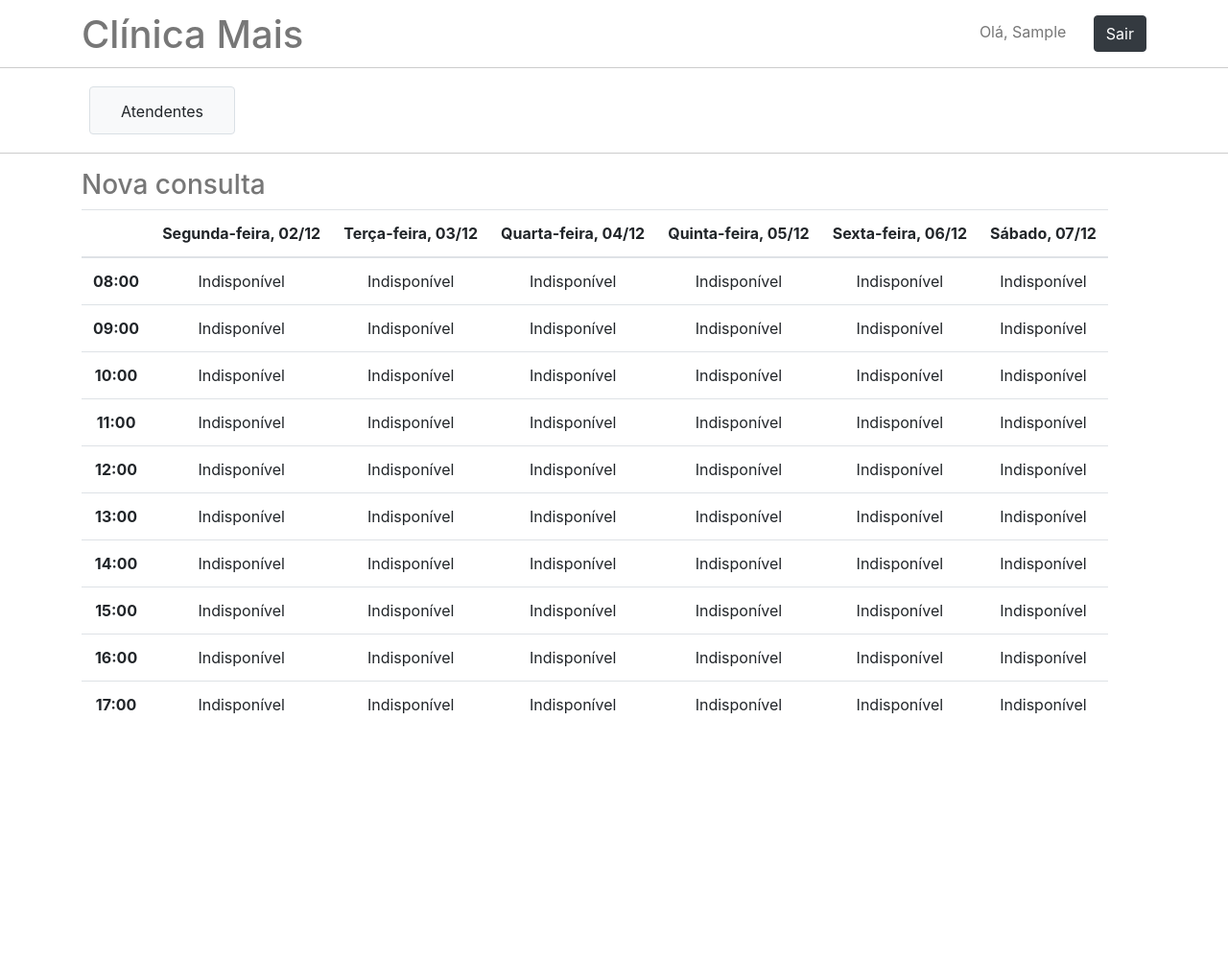
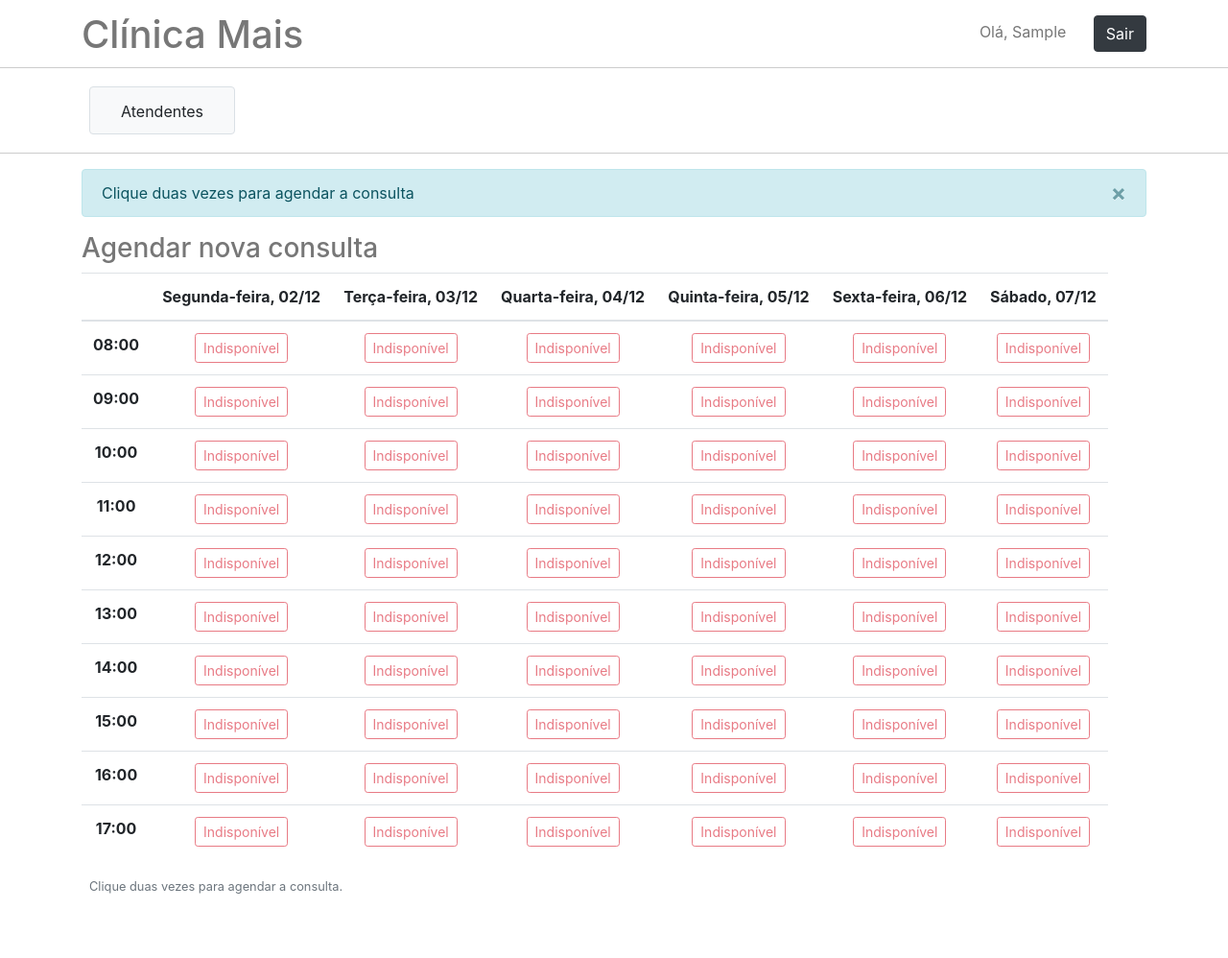
Before and after one commit to Rdadamos/clinicamais, a Django app: page /home/nova_consulta/1/1/ in a window 1280 px wide. Shown: the whole page at 96% size. Before the commit the page ends 744 px from the top, so only its background shows below. Run offline with Django 3.2, Linux system fonts and the light colour scheme; the visitor is signed in with stand-in values (Sample User, id 1); data that the repository does not hold is empty; some libraries are stand-ins or nearby versions.

Commit message:
Initial patient's appoitments page

```diff
--- a/appointments/models.py
+++ b/appointments/models.py
@@ -10,6 +10,7 @@ class Appointment(models.Model):
     doctor = models.ForeignKey(Doctor, on_delete=models.CASCADE)
     attendant = models.ForeignKey(Attendant, on_delete=models.CASCADE)
     patient = models.ForeignKey(Patient, on_delete=models.CASCADE)
+    canceled = models.BooleanField(default=False)
 
 class AppointmentExam(models.Model):
     appointment = models.ForeignKey(Appointment, on_delete=models.CASCADE)
--- a/appointments/templates/appointments/menubar.html
+++ b/appointments/templates/appointments/menubar.html
@@ -4,10 +4,10 @@
     <a class="menuBtn btn btn-light" href="{% url 'all_attendant' %}">Atendentes</a>
   {% endif %}
   {% if user.attendant %}
-    <a class="menuBtn btn btn-light" href="{% url 'all_doctor' %}">Médicos</a>
-    <a class="menuBtn btn btn-light" href="{% url 'all_patient' %}">Pacientes</a>
-    <a class="menuBtn btn btn-light" href="{% url 'all_attendant' %}">Medicamentos</a>
-    <a class="menuBtn btn btn-light" href="{% url 'all_attendant' %}">Exames</a>
+    <a class="menuBtn btn btn-outline-info" href="{% url 'all_doctor' %}">Médicos</a>
+    <a class="menuBtn btn btn-outline-info" href="{% url 'all_patient' %}">Pacientes</a>
+    <a class="menuBtn btn btn-outline-info" href="{% url 'all_attendant' %}">Medicamentos</a>
+    <a class="menuBtn btn btn-outline-info" href="{% url 'all_attendant' %}">Exames</a>
   {% endif %}
 </div>
 {% endblock %}
--- a/appointments/templates/appointments/new_appointment.html
+++ b/appointments/templates/appointments/new_appointment.html
@@ -4,7 +4,7 @@
 
 {% block content %}
   <div>
-    <h3>Nova consulta</h3>
+    <h3>Agendar nova consulta</h3>
   </div>
   <table class="table table-hover table-responsive tableAppointment text-center">
     <thead>
@@ -21,12 +21,15 @@
           <th scope="row">{{ hour }}</th>
           {% for form in forms %}
             <td>
-              {% if form == "noform" %}
-                Indisponível
+              {% if form == "notavailable" %}
+                <button type="button" class="btn btn-outline-danger btn-sm" disabled>Indisponível</button>
+              {% elif form == "appointment" %}
+                <button type="button" class="btn btn-outline-secondary btn-sm" disabled>Agendada</button>
               {% else %}
               <form method="post">{% csrf_token %}
                 {{ form }}
-                <button type="submit" class="btn btn-primary btn-sm">Marcar</button>
+                <button type="button" class="btn btn-primary btn-sm btnNewAppointment">Disponível</button>
+                <button type="submit" class="btn btn-success btn-sm btnSubmitNewAppointment d-none">Agendar</button>
               </form>
               {% endif %}
             </td>
@@ -35,4 +38,5 @@
       {% endfor %}
     </tbody>
   </table>
+  <p class="text-muted ml-2"><small>Clique duas vezes para agendar a consulta.</small></p>
 {% endblock %}
--- a/appointments/templates/appointments/new_appointment_doctor.html
+++ b/appointments/templates/appointments/new_appointment_doctor.html
@@ -4,7 +4,7 @@
 
 {% block content %}
   <div>
-    <h3>Nova consulta</h3>
+    <h3>Agendar nova consulta</h3>
   </div>
   <div class="my-3">
     <select id="selectDoctor">
@@ -15,5 +15,5 @@
     </select>
   </div>
   <a class="btn btn-secondary" href="{% url 'appointments' id_patient=id_patient %}">Voltar</a>
-  <button type="button" id="btnSelectDoctor" class="btn btn-primary ml-3">Nova consulta</button>
+  <button type="button" id="btnSelectDoctor" class="btn btn-primary ml-3">Agendar nova consulta</button>
 {% endblock %}
--- a/appointments/urls.py
+++ b/appointments/urls.py
@@ -6,5 +6,6 @@ urlpatterns = [
     path('consultas/<int:id_patient>/', views.appointments, name='appointments'),
     path('nova_consulta/<int:id_patient>/', views.new_appointment_doctor, name='new_appointment_doctor'),
     path('nova_consulta/<int:id_patient>/<int:id_doctor>/', views.new_appointment, name='new_appointment'),
+    path('consulta/cancelar/<int:id>/', views.cancel_appointment, name='cancel_appointment'),
     path('agenda/<int:id>/', views.doctor_schedule, name='doctor_schedule'),
 ]
--- a/appointments/views.py
+++ b/appointments/views.py
@@ -45,13 +45,15 @@ def doctor_schedule(request, id):
             return render(request, 'appointments/doctor_schedule.html', { 'schedule_forms': schedule_forms, 'doctor': doctor })
         messages.success(request, 'Agenda de ' + doctor.name + ' salva com sucesso')
         return redirect('all_doctor')
+    messages.info(request, 'Campos selecionados indicam que o médico atende nesse horário')
     return render(request, 'appointments/doctor_schedule.html', { 'schedule_forms': schedule_forms, 'doctor': doctor })
 
 @login_required(login_url='/')
 def appointments(request, id_patient):
     try:
-        appointments = get_list_or_404(Appointment)
-        return render(request, 'appointments/appointments.html', { 'appointments': appointments })
+        # appointments = get_list_or_404(Appointment)
+        appointments = Appointment.objects.filter(patient=id_patient).order_by('date')
+        return render(request, 'appointments/appointments.html', { 'appointments': appointments, 'id_patient': id_patient })
     except:
         return redirect('new_appointment_doctor', id_patient=id_patient)
 
@@ -91,16 +93,31 @@ def new_appointment(request, id_patient, id_doctor):
                 weekday = single_date.weekday()
                 available = available_hour.filter(day=weekday)
                 appointment = appointments_hour.filter(date__week_day=weekday+2)
-                if available and not appointment:
-                    appointment_forms[position].append(AppointmentForm(initial={
-                        'date': str(single_date) + ' ' + position,
-                        'doctor': id_doctor,
-                        'patient': id_patient,
-                        'attendant': request.user.attendant
-                    }))
+                if available:
+                    if not appointment:
+                        appointment_forms[position].append(AppointmentForm(initial={
+                            'date': str(single_date) + ' ' + position,
+                            'doctor': id_doctor,
+                            'patient': id_patient,
+                            'attendant': request.user.attendant
+                        }))
+                    else:
+                        appointment_forms[position].append('appointment')
                 else:
-                    appointment_forms[position].append('noform')
+                    appointment_forms[position].append('notavailable')
+        messages.info(request, 'Clique duas vezes para agendar a consulta')
         return render(request, 'appointments/new_appointment.html', { 'appointment_forms': appointment_forms, 'daynames': daynames })
+
+@login_required(login_url='/')
+def cancel_appointment(request, id):
+    if request.method == 'POST':
+        appointment = Appointment.objects.get(id=id)
+        appointment.canceled = True
+        appointment.save()
+        messages.success(request, 'Consulta cancelada com sucesso')
+        prev = request.POST.get('prev', '/')
+        return redirect(prev)
+    return redirect('home')
 
 def date_range(start_date, end_date):
     for n in range(int ((end_date - start_date).days)):
--- a/static/js/main.js
+++ b/static/js/main.js
@@ -6,6 +6,11 @@ $(document).ready(function() {
 
   $(".deleteBtn").bind("click", (function () {
     $(".deleteForm").attr('action', $(this).attr("data-url"));
+    $("#deleteModal .modal-title").text($(this).text());
+  }));
+  $(".btnNewAppointment").bind("click", (function () {
+    $(this).addClass("d-none").next().removeClass("d-none");
+
   }));
 
   $(".shiftField").each(function() {
```
Also changed, not shown: appointments/templates/appointments/appointments.html (+34 -1 lines), users/templates/users/modal_delete.html (+5 -4 lines), appointments/migrations/0006_appointment_canceled.py (added).
